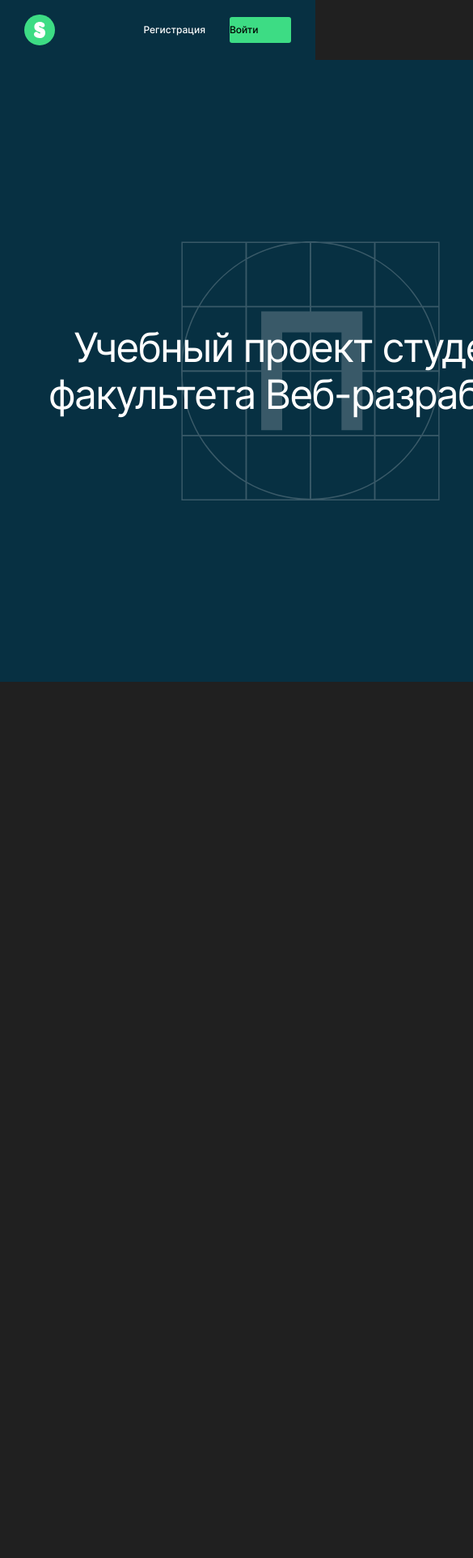
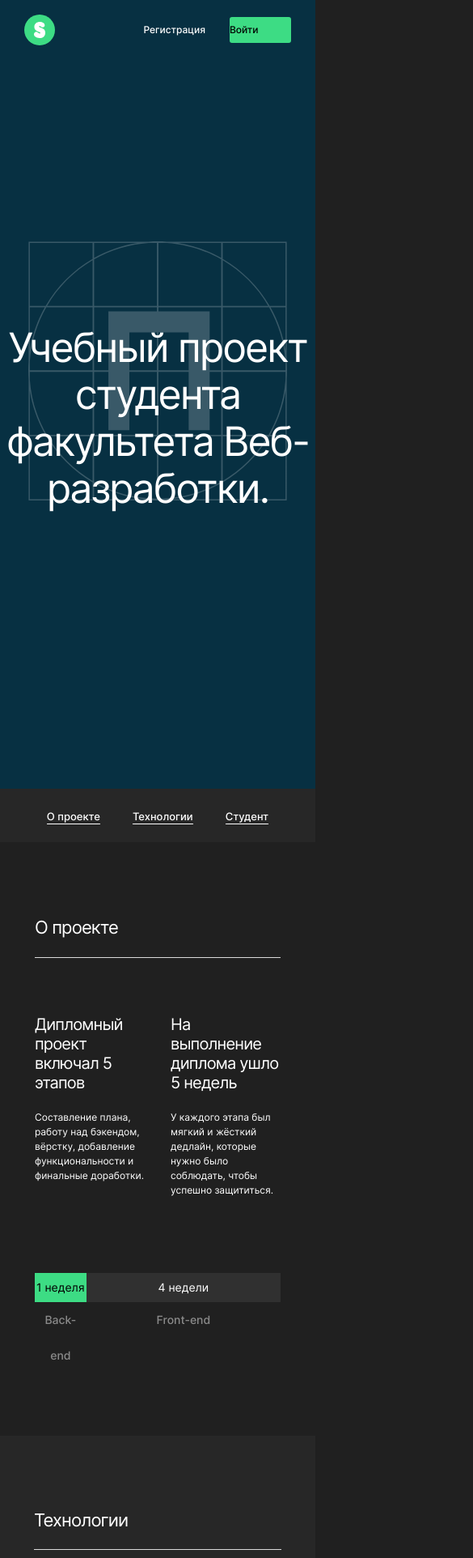
Before and after one commit to aleksandrshd/movies-explorer-frontend, a React (Create React App) app: page /main in a window 390 px wide. Shown: the top 1924 px of the page at 81% size, 585 px wide, since content can reach past the window. Before the commit the page ends 844 px from the top, so only its background shows below. Built offline with nearby package versions, Linux system fonts and the light colour scheme.

Commit message:
Cделаны AboutProject, Techs, AboutMe, Footer в 720px

```diff
--- a/src/components/AboutMe/AboutMe.css
+++ b/src/components/AboutMe/AboutMe.css
@@ -1,6 +1,12 @@
 .student {
   padding: 112px 70px 123px;
   color: #fff;
+}
+
+@media screen and (max-width: 768px) {
+  .student {
+    padding: 89px 42px 123px;
+  }
 }
 
 .student__header {
@@ -14,7 +20,7 @@
 .student__border {
   height: 1px;
   background-color: #DADADA;
-  margin: 22px 0 65px;
+  margin: 22px 0 66px;
 }
 
 .student__container {
@@ -30,11 +36,26 @@
   margin: 0;
 }
 
+@media screen and (max-width: 768px) {
+  .student__title {
+    font-size: 40px;
+    line-height: 40px;
+  }
+}
+
 .student__subtitle {
   font-weight: 500;
   font-size: 18px;
   line-height: 20px;
   margin: 19px 0;
+}
+
+@media screen and (max-width: 768px) {
+  .student__subtitle {
+    font-size: 12px;
+    line-height: 18px;
+    margin: 16px 0;
+  }
 }
 
 .student__subtitle_grey {
@@ -43,12 +64,28 @@
   margin: 0;
 }
 
+@media screen and (max-width: 768px) {
+  .student__subtitle_grey {
+    font-size: 18px;
+    line-height: 20px;
+  }
+}
+
 .student__paragraph {
   font-weight: 400;
   font-size: 14px;
   line-height: 22px;
   max-width: 600px;
   margin: 26px 0 100px;
+}
+
+@media screen and (max-width: 768px) {
+  .student__paragraph {
+    font-size: 12px;
+    line-height: 18px;
+    max-width: 355px;
+    margin: 20px 0 87px;
+  }
 }
 
 .student__subparagraph {
@@ -67,8 +104,21 @@
   align-self: start;
 }
 
+@media screen and (max-width: 768px) {
+  .student__image {
+    width: 253px;
+    height: 307px;
+  }
+}
+
 .student__portfolio {
   padding: 100px 0 0;
+}
+
+@media screen and (max-width: 768px) {
+  .student__portfolio {
+    padding: 91px 0 0;
+  }
 }
 
 .student__list {
@@ -80,9 +130,23 @@
   gap: 21px;
 }
 
+@media screen and (max-width: 768px) {
+  .student__list {
+    padding: 48px 0 0;
+    gap: 20px;
+  }
+}
+
 .student__list-item {
   border-bottom: 1px solid #424242;
   padding-bottom: 18px;
+}
+
+@media screen and (max-width: 768px) {
+  .student__list-item {
+    border-bottom: 1px solid #E6E6E6;
+    padding-bottom: 19px;
+  }
 }
 
 .student__list-item:last-of-type {
@@ -110,6 +174,12 @@
   margin: 0;
 }
 
+@media screen and (max-width: 768px) {
+  .student__link-text {
+    font-size: 28px;
+  }
+}
+
 .student__link-logo {
   width: 18px;
   height: 18px;
@@ -120,3 +190,10 @@
   margin-top: 5px;
   margin-right: 6px;
 }
+
+@media screen and (max-width: 768px) {
+  .student__link-logo {
+    margin-top: 7px;
+    margin-right: 4px;
+  }
+}
--- a/src/components/AboutProject/AboutProject.css
+++ b/src/components/AboutProject/AboutProject.css
@@ -1,6 +1,12 @@
 .project {
   padding: 112px 70px 97px;
   color: #fff;
+}
+
+@media screen and (max-width: 768px) {
+  .project {
+    padding: 92px 43px 77px;
+  }
 }
 
 .project__header {
@@ -22,6 +28,12 @@
   gap: 40px;
 }
 
+@media screen and (max-width: 768px) {
+  .project__container {
+    gap: 32px;
+  }
+}
+
 .project__title {
   font-weight: 400;
   font-size: 20px;
@@ -36,6 +48,14 @@
   line-height: 20px;
   max-width: 550px;
   margin: 26px 0 110px;
+}
+
+@media screen and (max-width: 768px) {
+  .project__paragraph {
+    font-size: 12px;
+    line-height: 18px;
+    margin: 22px 0 93px;
+  }
 }
 
 .project__about-container {
@@ -53,10 +73,22 @@
   color: #000;
 }
 
+@media screen and (max-width: 768px) {
+  .project__about {
+    width: 140px;
+  }
+}
+
 .project__about_front {
   width: 912px;
   background-color: #303030;
   color: #fff;
+}
+
+@media screen and (max-width: 768px) {
+  .project__about_front {
+    width: 528px;
+  }
 }
 
 .project__about_transparent {
--- a/src/components/App/App.js
+++ b/src/components/App/App.js
@@ -15,11 +15,11 @@ function App() {
     <div className="App">
       <Header loggedIn={false} />
       <Promo />
-      {/*<NavTab />
+      <NavTab />
       <AboutProject />
       <Techs />
       <AboutMe />
-      <Footer />*/}
+      <Footer />
     </div>
   );
 }
--- a/src/components/Footer/Footer.css
+++ b/src/components/Footer/Footer.css
@@ -3,6 +3,12 @@
     flex-direction: column;
     max-width: 1140px;
     margin: 0 auto;
+}
+
+@media screen and (max-width: 768px) {
+    .footer {
+        padding: 0 21px;
+    }
 }
 
 .footer__header {
@@ -11,6 +17,12 @@
     line-height: 16px;
     color: #8B8B8B;
     margin: 80px auto 20px;
+}
+
+@media screen and (max-width: 768px) {
+    .footer__header {
+        margin: 48px auto 20px;
+    }
 }
 
 .footer__container {
--- a/src/components/Header/Header.css
+++ b/src/components/Header/Header.css
@@ -60,6 +60,11 @@
     justify-self: stretch;
 }
 
+.header__link_small-text {
+    font-size: 12px;
+    line-height: 16px;
+}
+
 @media screen and (max-width: 768px) {
     .header__link {
         font-size: 12px;
--- a/src/components/Header/Header.js
+++ b/src/components/Header/Header.js
@@ -15,9 +15,9 @@ export default function Header({loggedIn}) {
         <div className="header__account-logo"></div></Link>
       </div>}
       {!loggedIn && <div className="header__container">
-        <Link className="header__link" to="/sign-up">Регистрация</Link>
+        <Link className="header__link header__link_small-text" to="/sign-up">Регистрация</Link>
         <div className="header__link-container">
-          <Link className="header__link header__link_green" to="/sign-in">Войти</Link>
+          <Link className="header__link header__link_green header__link_small-text" to="/sign-in">Войти</Link>
         </div>
       </div>}
 
--- a/src/components/Promo/Promo.css
+++ b/src/components/Promo/Promo.css
@@ -1,19 +1,17 @@
 .promo {
-    width: 1280px;
-    height: 524px;
+    max-width: 1280px;
     background-size: 320px 320px;
-    background-position: center;
+    background-position: center 82px;
     background-repeat: no-repeat;
     background-image: url(../../images/practicum.svg);
     background-color: #073042;
-    display: flex;
     align-items: center;
 }
 
 @media screen and (max-width: 768px) {
     .promo {
-        width: 768px;
-        height: 768px;
+        max-width: 768px;
+        background-position: center 224px;
     }
 }
 
@@ -24,6 +22,13 @@
     color: #fff;
     max-width: 730px;
     margin: 0 auto;
+    padding: 184px 0 224px;
     text-align: center;
     letter-spacing: -0.04em;
 }
+
+@media screen and (max-width: 768px) {
+    .promo__header {
+        padding: 326px 0 342px;
+    }
+}
--- a/src/components/Techs/Techs.css
+++ b/src/components/Techs/Techs.css
@@ -4,6 +4,12 @@
   display: flex;
   flex-direction: column;
   background-color: #272727;
+}
+
+@media screen and (max-width: 768px) {
+  .techs {
+    padding: 91px 42px;
+  }
 }
 
 .techs__header {
@@ -18,6 +24,12 @@
   height: 1px;
   background-color: #DADADA;
   margin: 23px 0 90px;
+}
+
+@media screen and (max-width: 768px) {
+  .techs__border {
+    margin: 22px 0 80px;
+  }
 }
 
 .techs__title {
@@ -36,6 +48,15 @@
   margin: 26px auto 100px;
   text-align: center;
   letter-spacing: -0.04em;
+}
+
+@media screen and (max-width: 768px) {
+  .techs__paragraph {
+    font-size: 12px;
+    line-height: 18px;
+    max-width: 465px;
+    margin: 22px auto 84px;
+  }
 }
 
 .techs__list {
@@ -58,3 +79,11 @@
   color: #fff;
   letter-spacing: -0.04em;
 }
+
+@media screen and (max-width: 768px) {
+  .techs__element {
+    width: 84px;
+    line-height: 57px;
+    font-size: 12px;
+  }
+}
--- a/src/components/Techs/Techs.js
+++ b/src/components/Techs/Techs.js
@@ -7,7 +7,7 @@ export default function Techs() {
       <h2 className="techs__header">Технологии</h2>
       <div className="techs__border"/>
       <h3 className="techs__title">7 технологий</h3>
-      <p className="techs__paragraph">На курсе веб-разработки мы освоили технологии, которые применили в&nbsp;дипломном
+      <p className="techs__paragraph">На курсе веб-разработки мы освоили технологии, которые применили в дипломном
         проекте.</p>
       <ul className="techs__list">
         <li className="techs__element">HTML</li>
```
